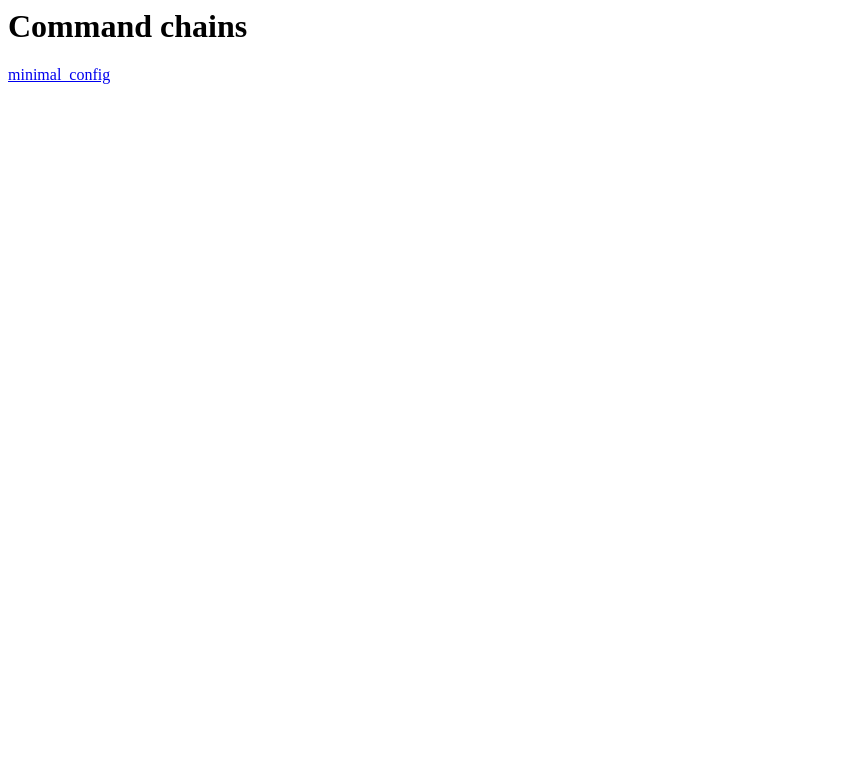
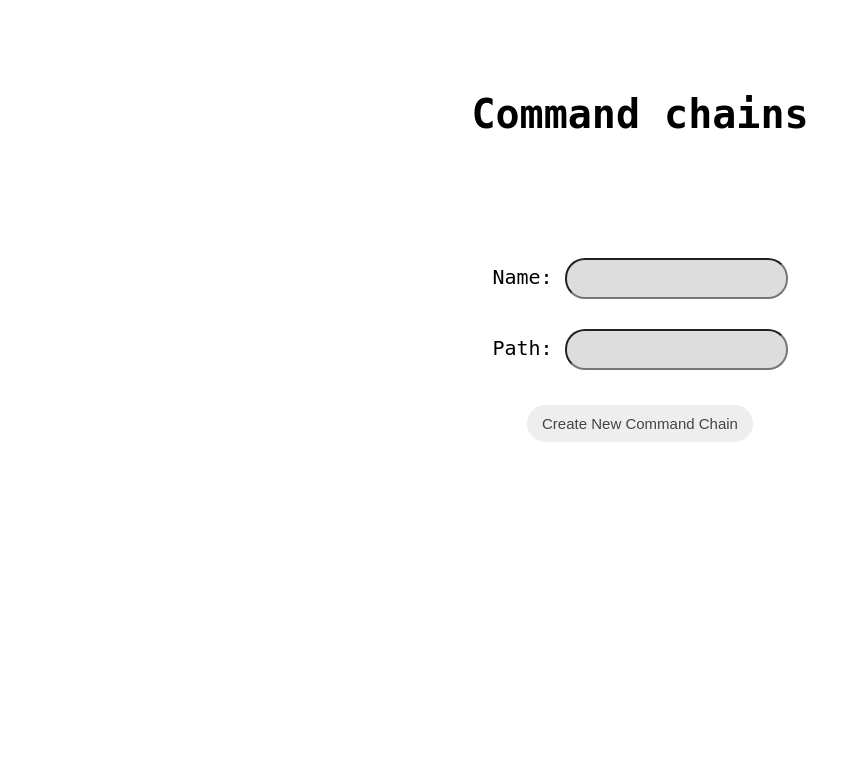
Before and after one commit to vvihorev/cicded, a Bottle app: page / in a window 1280 px wide. Shown: the top 783 px of the page, without its empty margins (0-861 px from the left). Run offline with Bottle, Linux system fonts and the light colour scheme.

Commit message:
add create chain functionality, persist state

```diff
--- a/app.py
+++ b/app.py
@@ -1,15 +1,12 @@
 import json
 
-from bottle import run, template, get, static_file, post, request, delete, put
+from bottle import run, template, get, static_file, post, request, delete, put, redirect
 
 from command import CommandChain, Command
 
 
-chains = {
-    "minimal_config": CommandChain("minimal_config",
-                                   "/home/vvihorev/code/_personal/minimal_config",
-                                   ["git status", "git lag", "git log"]),
-}
+chains = {}
+
 
 @get("/static/<filepath:re:.*\.css>")
 def css(filepath):
@@ -29,6 +26,15 @@ def index():
 @get('/chains/<chain>')
 def chain(chain):
     return template("templates/chain", chain=chain, commands=chains[chain].commands)
+
+
+@post('/chains')
+def chain():
+    name = request.forms.get("name")
+    path = request.forms.get("path")
+    if name and path:
+        chains[name] = CommandChain(name, path, [])
+    redirect('/')
 
 
 @post('/chains/<chain>/run')
@@ -60,4 +66,27 @@ def delete_command(chain, command):
     return {"result": "ok"}
 
 
-run(host='localhost', port=8080, reloader=True)
+if __name__ == "__main__":
+    try:
+        with open("config.json", "r") as file:
+            config = json.loads(file.read())
+        print(config)
+        for name, chain in config.items():
+            chains[name] = CommandChain(name, chain["path"], chain["commands"])
+    except:
+        pass
+
+    try:
+        run(host='localhost', port=8080, reloader=True)
+    except KeyboardInterrupt:
+        pass
+
+    state = {}
+    for name, chain in chains.items():
+        state[name] = {}
+        state[name]["path"] = chain.project_path
+        state[name]["commands"] = [cmd.cmd for cmd in chain.commands]
+
+    with open("config.json", "w") as file:
+        config = json.dumps(state, indent=4)
+        file.write(config)
--- /dev/null
+++ b/static/index-styles.css
@@ -0,0 +1,71 @@
+div {
+  margin: 4em;
+  display: flex;
+  flex-direction: column;
+  align-items: center;
+  text-align: center;
+}
+
+body {
+  max-width: 600px;
+  margin: 0 auto;
+}
+
+h1 {
+  font-size: 40px;
+  font-family: mono;
+}
+
+form {
+  margin: 0;
+}
+
+p {
+  margin: 1.5em;
+  font-size: 20px;
+  font-family: mono;
+}
+
+a {
+  font-size: 20px;
+  font-family: mono;
+  background-color: #ffbd52;
+  color: #222;
+  padding: 10px 15px;
+  margin: 2em;
+  border-radius: 20px;
+}
+
+input {
+  background-color: #ddd;
+  color: #444;
+  /* border: none; */
+  text-align: left;
+  /* outline: none; */
+  font-size: 15px;
+  border-radius: 20px;
+  padding: 10px;
+}
+
+input:hover, .active {
+  background-color: #ccc;
+  pointer-events: default;
+}
+
+button {
+  background-color: #eee;
+  color: #444;
+  cursor: pointer;
+  padding: 9px;
+  border: none;
+  text-align: center;
+  outline: none;
+  font-size: 15px;
+  border-radius: 20px;
+  margin: 5px;
+  padding: 10px 15px;
+}
+
+button:hover {
+  background-color: #aaa;
+}
--- a/templates/chain.html
+++ b/templates/chain.html
@@ -9,6 +9,7 @@
     <div id="chain-id" style="display: none">{{chain}}</div>
     <div class="command-list">
         <div>
+            <button class="yellow" type="button"><a href="/">Back</a></button>
             <button onclick="runChain('{{chain}}')" type="button">Run Chain</button>
             <button onclick="createCommand()" type="button">Add Command</button>
         </div>
--- a/templates/index.html
+++ b/templates/index.html
@@ -1,14 +1,23 @@
 <head>
-    <!-- <link rel="stylesheet" href="https://unpkg.com/chota@latest"> -->
+    <link rel="stylesheet" href="/static/index-styles.css">
 </head>
 
 <body>
-    <div class="is-center">
-        <div class="col-6">
-            <h1>Command chains</h1>
-            % for chain in chains:
-            <p><a href="chains/{{chain}}">{{chain}}</a></p>
-            % end
-        </div>
+    <div>
+        <h1>Command chains</h1>
+        % for chain in chains:
+        <p><a href="chains/{{chain}}">{{chain}}</a></p>
+        % end
+    </div>
+    <div class="form">
+        <form action="/chains" method="POST">
+            <p>Name:
+                <input name="name" />
+            </p>
+            <p>Path:
+                <input name="path" />
+            </p>
+            <button type="submit">Create New Command Chain</button>
+        </form>
     </div>
 </body>
```
Also changed, not shown: static/scripts.js (+12 -0 lines), 1 other file.
